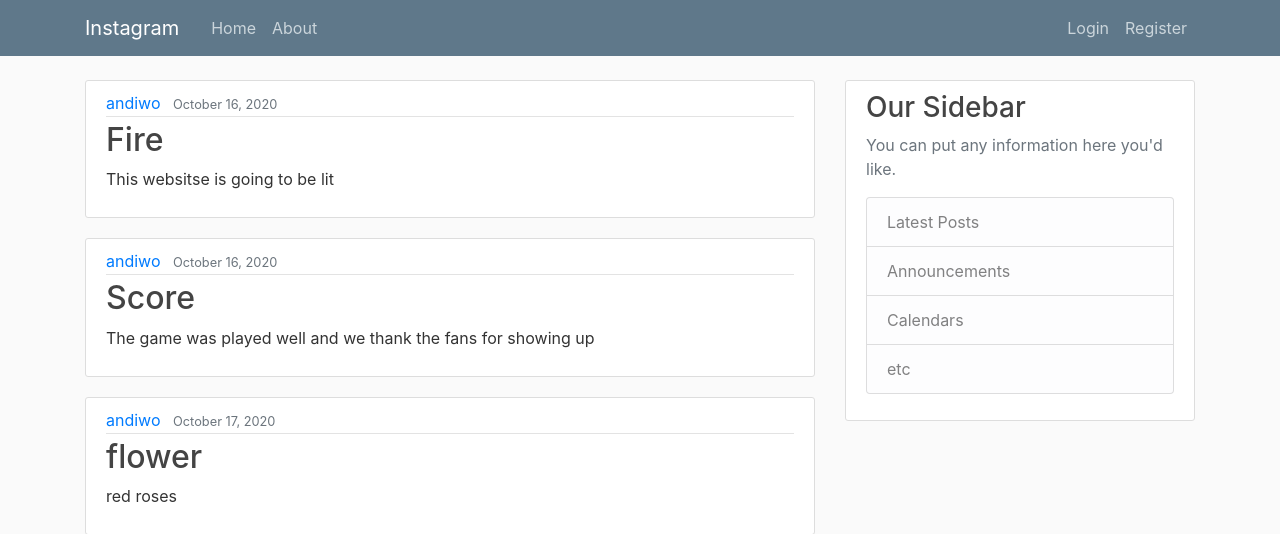
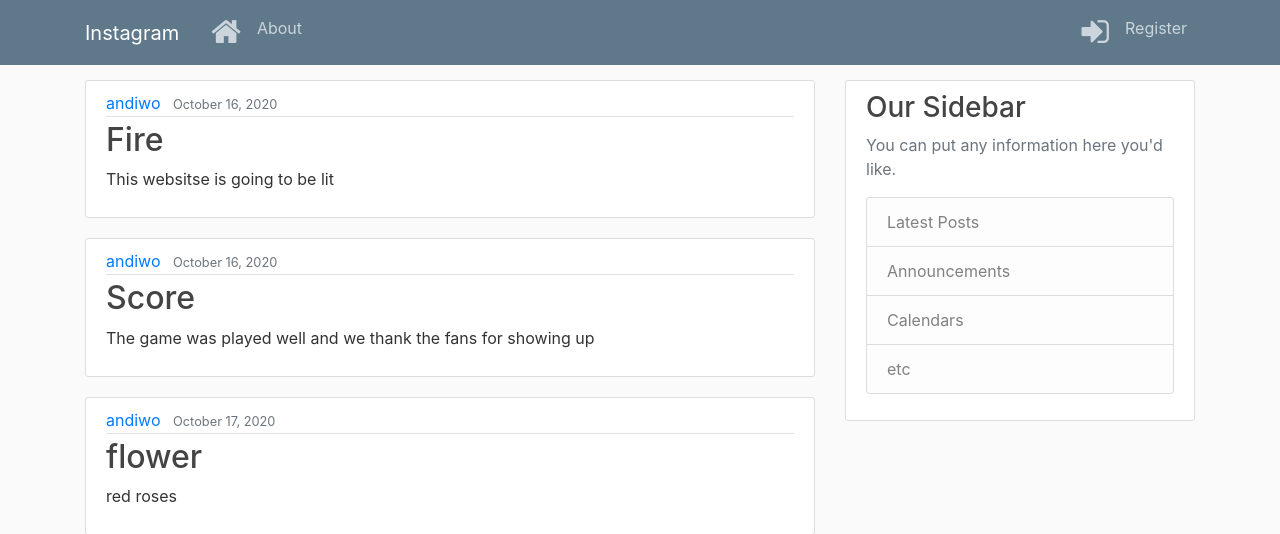
Before and after one commit to andiwoedwin/instagram, a Django app: page / in a window 1280 px wide. Shown: the top 534 px of the page. Run offline with Django 3.2, Linux system fonts and the light colour scheme; data comes from the database, SQL or seed files in the repository; some libraries are stand-ins or nearby versions.

Commit message:
add styling to out navbar

```diff
--- a/insta/templates/insta/base.html
+++ b/insta/templates/insta/base.html
@@ -8,6 +8,7 @@
     <!-- Bootstrap CSS -->
     <link rel="stylesheet" href="https://stackpath.bootstrapcdn.com/bootstrap/4.3.1/css/bootstrap.min.css" integrity="sha384-ggOyR0iXCbMQv3Xipma34MD+dH/1fQ784/j6cY/iJTQUOhcWr7x9JvoRxT2MZw1T" crossorigin="anonymous">
     <link rel="stylesheet" href="{% static 'insta/main.css' %}">
+    <link rel="stylesheet" href="https://cdnjs.cloudflare.com/ajax/libs/font-awesome/4.7.0/css/font-awesome.min.css">
     {% if title %}
         <title>Instagram - {{ title }}</title>
     {% else %}
@@ -24,7 +25,7 @@
             </button>
             <div class="collapse navbar-collapse" id="navbarToggle">
               <div class="navbar-nav mr-auto">
-                <a class="nav-item nav-link" href="{% url 'instagram-home'%}">Home</a>
+                <a class="nav-item nav-link" href="{% url 'instagram-home'%}"><i class="fa fa-home fa-2x" aria-hidden=""></i></a>
                 <a class="nav-item nav-link" href="{% url 'instagram-about'%}">About</a>
               </div>
               <!-- Navbar Right Side -->
@@ -34,7 +35,8 @@
                   <a class="nav-item nav-link" href="{% url 'logout' %}">Logout</a>
 
                 {% else %}
-                  <a class="nav-item nav-link" href="{% url 'login' %}">Login</a>
+                  <a class="nav-item nav-link" href="{% url 'login' %}"><i class="fa fa-sign-in fa-2x" aria-hidden="true"></i>
+                  </a>
                   <a class="nav-item nav-link" href="{% url 'register' %}">Register</a>
                 {% endif %}
               </div>
```
